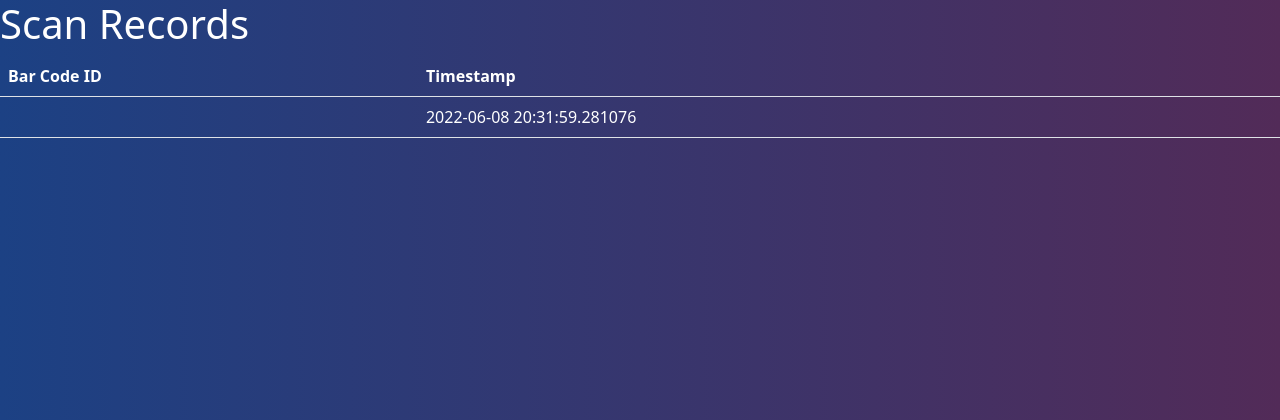
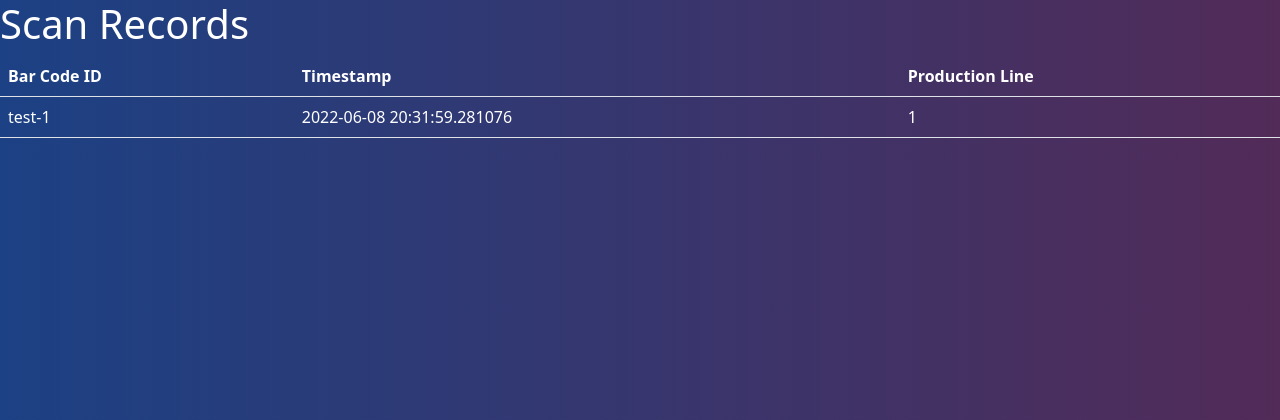
Before and after one commit to rashmi-carol-dsouza/saint-gobain-barcode-service, a Flask app: page /view_scans in a window 1280 px wide. Shown: the top 420 px of the page. Run offline with Flask 2, Linux system fonts and the light colour scheme; data comes from the database, SQL or seed files in the repository; both versions use the stored data as it was after the commit.

Commit message:
Fixed scanning issues and added production line support

```diff
--- a/app.py
+++ b/app.py
@@ -42,7 +42,7 @@ def scan():
     if request.method == "POST":
         scanned_barcode = request.form["barcode"]
         production_line = request.form["productionLine"]
-        new_scan = Barcode(id=scanned_barcode)
+        new_scan = Barcode(id=scanned_barcode,production_line=production_line)
         try:
             db.session.add(new_scan)
             db.session.commit()
--- a/templates/view_scans.html
+++ b/templates/view_scans.html
@@ -7,13 +7,15 @@
     <tr>
       <th>Bar Code ID</th>
       <th>Timestamp</th>
+      <th>Production Line</th>
     </tr>
   </thead>
   <tbody>
     {% for barcode in barcodes%}
     <tr>
-      <td>{{barcode.barcode}}</td>
+      <td>{{barcode.id}}</td>
       <td>{{barcode.date_created}}</td>
+      <td>{{barcode.production_line}}</td>
     </tr>
     {% endfor %}
   </tbody>
```
Also changed, not shown: test.db.
